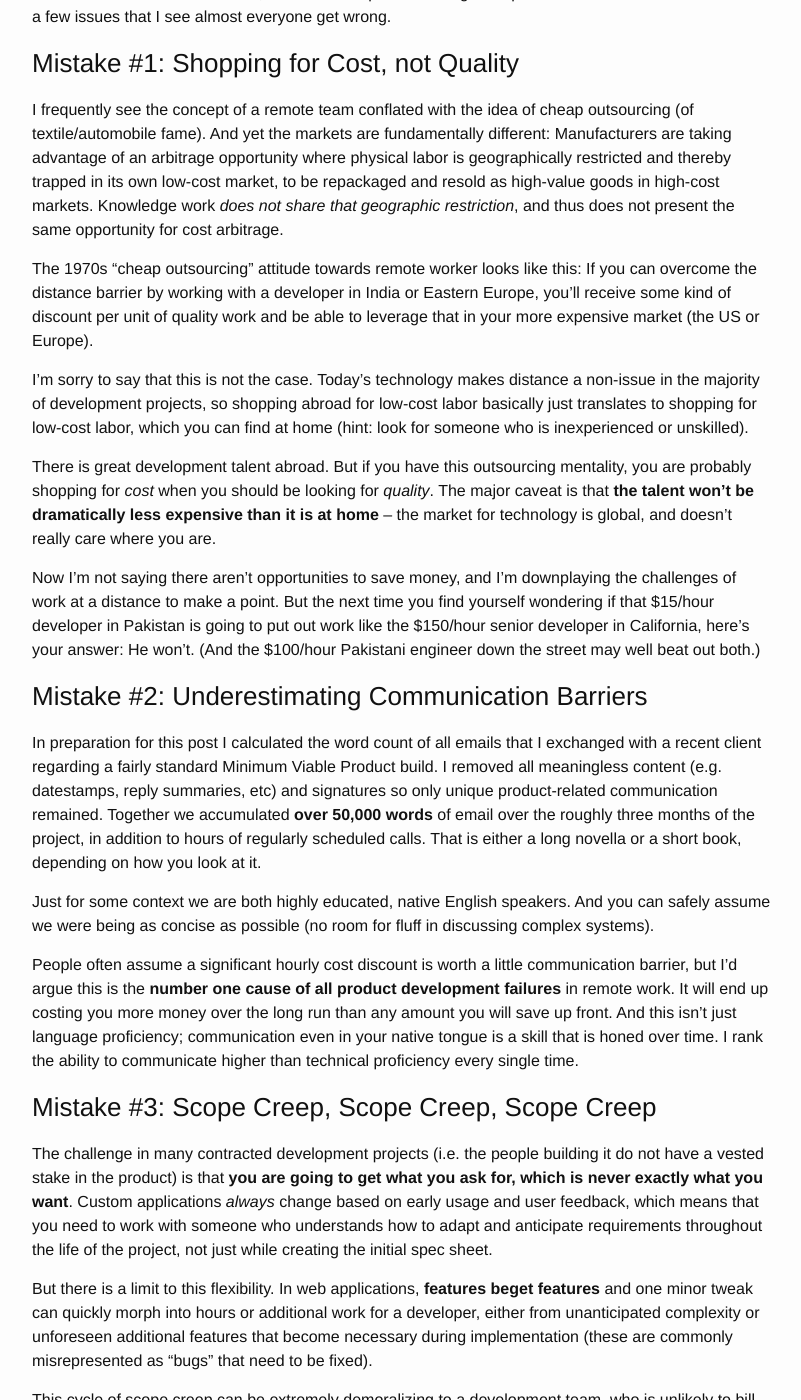
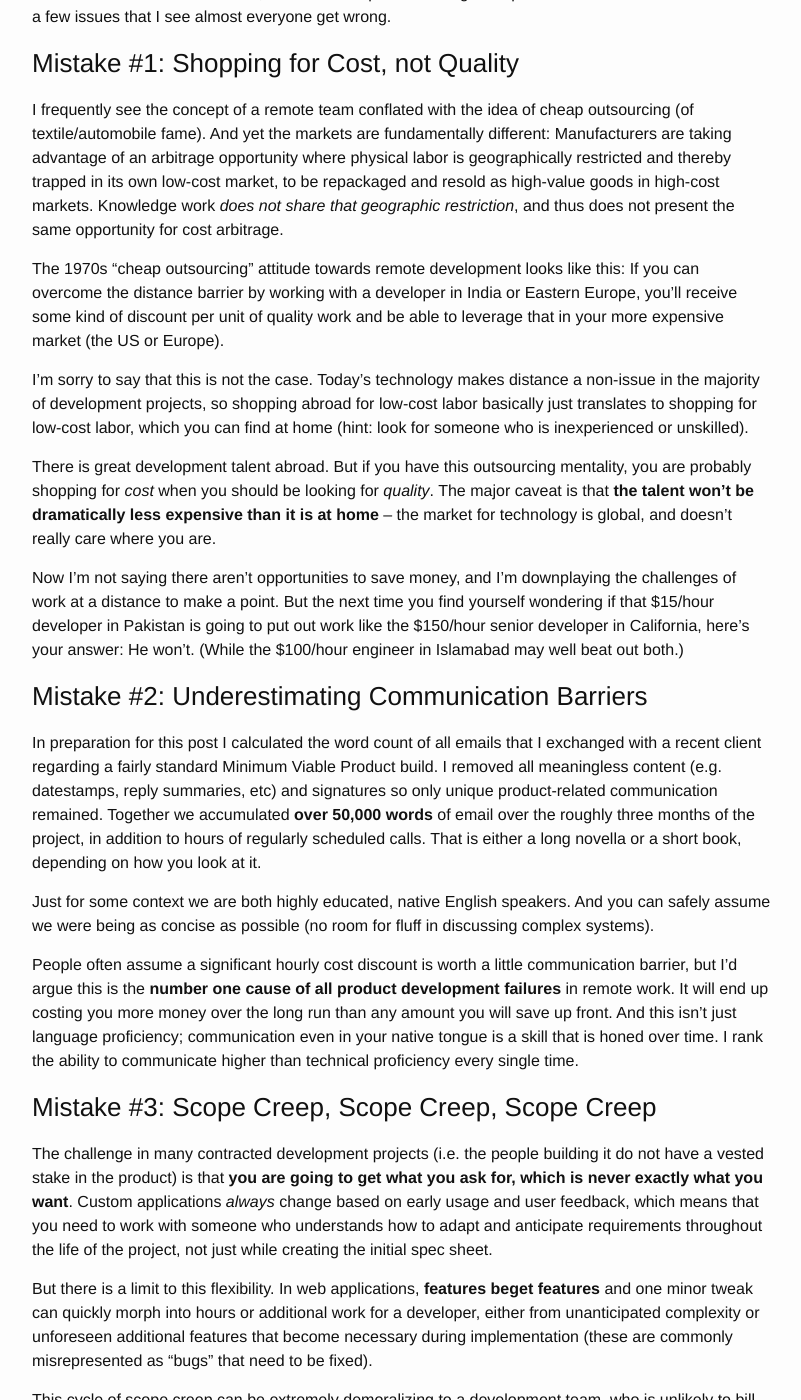
Before and after one commit to hiattp/blog, a Jekyll site: the page built from _posts/2015-01-09-top-3-mistakes-youll-make-with-remote-developers.markdown, in a window 1280 px wide and 1400 px high, scrolled down 333 px. Shown: the whole window, without its empty margins (238-1039 px from the left). Built offline with Jekyll 4.4.1, drawn with Linux system fonts in a browser that asks for light colours; comment, search, counter and statistics services are not loaded; some of the changed text lies outside the part shown.

Commit message:
fixed some typos

```diff
--- a/_posts/2015-01-09-top-3-mistakes-youll-make-with-remote-developers.markdown
+++ b/_posts/2015-01-09-top-3-mistakes-youll-make-with-remote-developers.markdown
@@ -25,7 +25,7 @@ resold as high-value goods in high-cost markets. Knowledge work *does not share
 that geographic restriction*, and thus does not present the same opportunity for
 cost arbitrage.
 
-The 1970s "cheap outsourcing" attitude towards remote worker looks like this:
+The 1970s "cheap outsourcing" attitude towards remote development looks like this:
 If you can overcome the distance barrier by working with a developer in
 India or Eastern Europe, you'll receive some kind of discount per unit of
 quality work and be able to leverage that in your more expensive market (the US
@@ -46,7 +46,7 @@ Now I'm not saying there aren't opportunities to save money, and I'm downplaying
 the challenges of work at a distance to make a point. But the next time you find
 yourself wondering if that $15/hour developer in Pakistan is going to put out
 work like the $150/hour senior developer in California, here's your answer: He
-won't. (And the $100/hour Pakistani engineer down the street may well beat
+won't. (While the $100/hour engineer in Islamabad may well beat
 out both.)
 
 ### Mistake #2: Underestimating Communication Barriers
```
Also changed, not shown: other parts of _posts/2015-01-09-top-3-mistakes-youll-make-with-remote-developers.markdown (+1 -1 lines).
